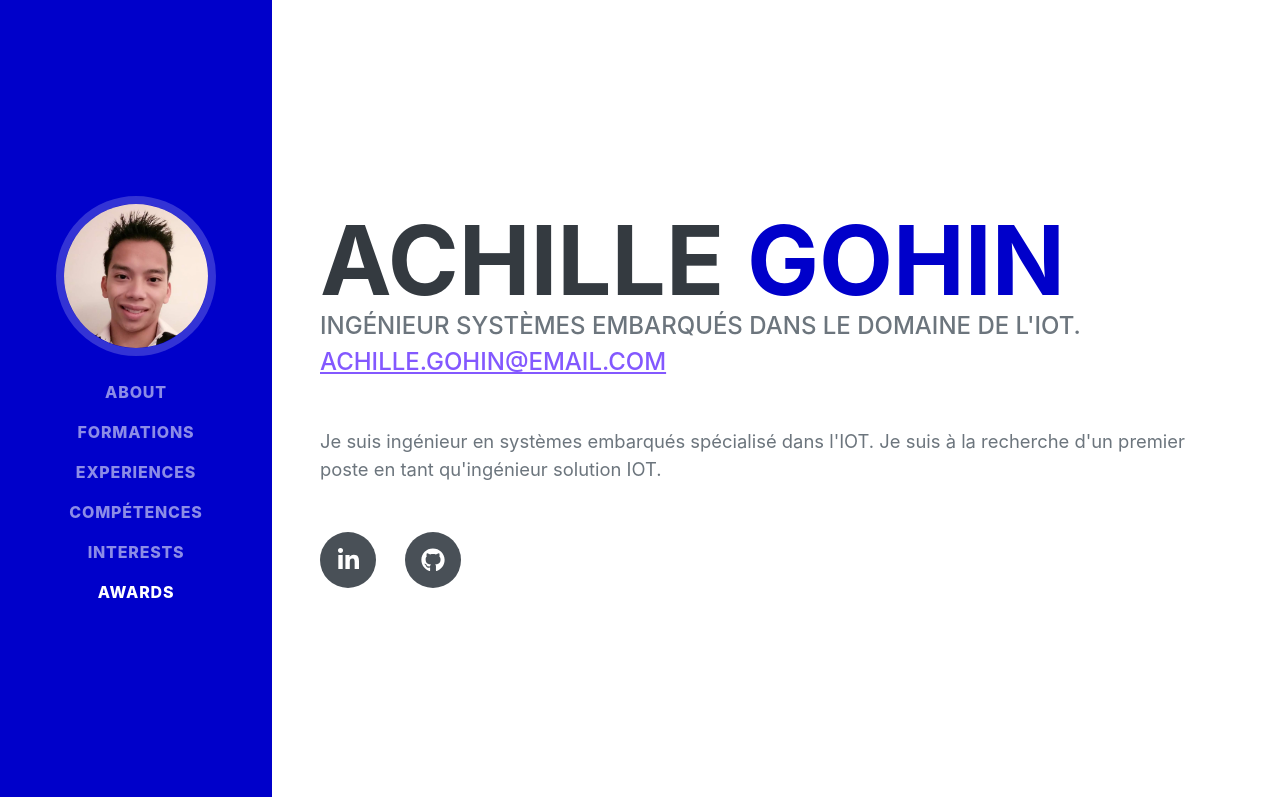
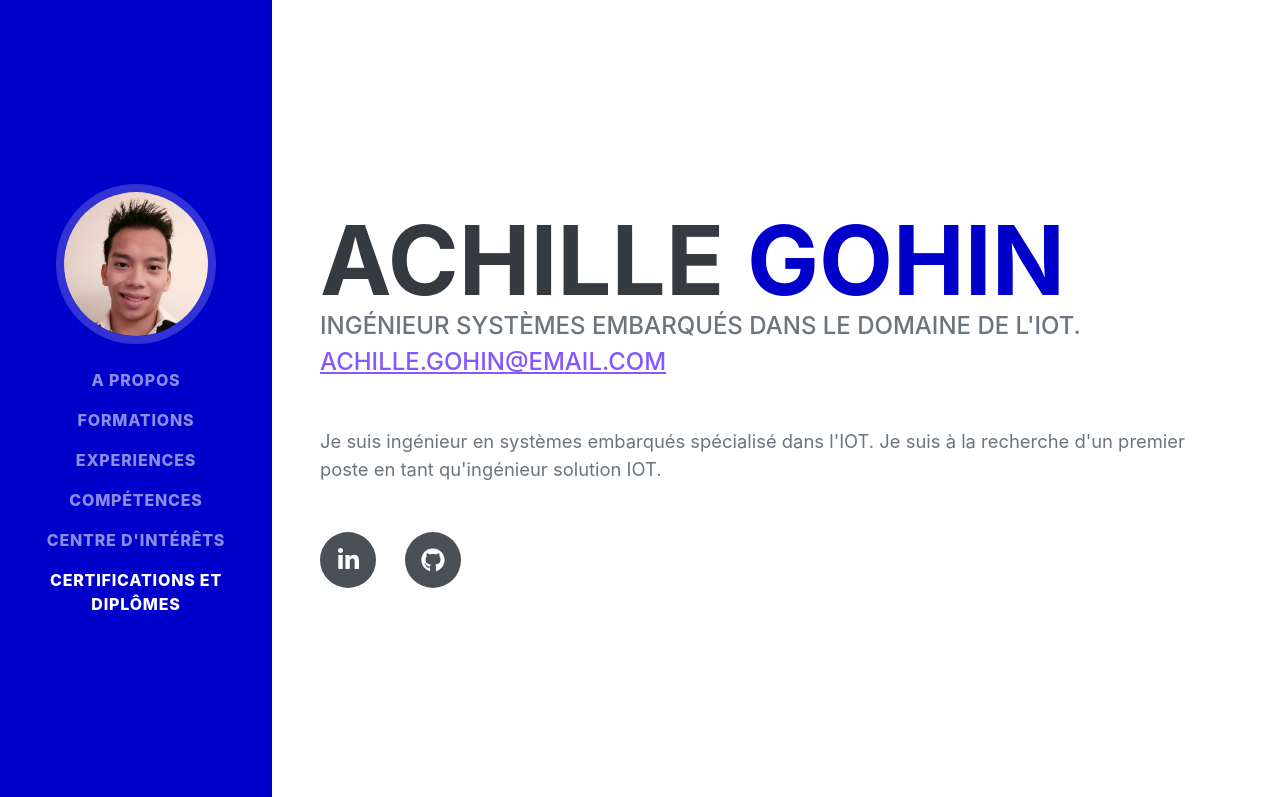
Before and after one commit to Achille-G/Achille.github.io, a plain HTML site: page index.html in a window 1280 px wide. Shown: the top 797 px of the page. Drawn offline with nearby package versions, Linux system fonts and the light colour scheme; a web font is replaced by a local one.

Commit message:
MAJ titre

```diff
--- a/index.html
+++ b/index.html
@@ -25,12 +25,12 @@
             <button class="navbar-toggler" type="button" data-bs-toggle="collapse" data-bs-target="#navbarResponsive" aria-controls="navbarResponsive" aria-expanded="false" aria-label="Toggle navigation"><span class="navbar-toggler-icon"></span></button>
             <div class="collapse navbar-collapse" id="navbarResponsive">
                 <ul class="navbar-nav">
-                    <li class="nav-item"><a class="nav-link js-scroll-trigger" href="#about">About</a></li>
+                    <li class="nav-item"><a class="nav-link js-scroll-trigger" href="#about">A propos</a></li>
                     <li class="nav-item"><a class="nav-link js-scroll-trigger" href="#education">Formations</a></li>
                     <li class="nav-item"><a class="nav-link js-scroll-trigger" href="#experience">Experiences</a></li>
                     <li class="nav-item"><a class="nav-link js-scroll-trigger" href="#skills">Compétences</a></li>
-                    <li class="nav-item"><a class="nav-link js-scroll-trigger" href="#interests">Interests</a></li>
-                    <li class="nav-item"><a class="nav-link js-scroll-trigger" href="#awards">Awards</a></li>
+                    <li class="nav-item"><a class="nav-link js-scroll-trigger" href="#interests">centre d'intérêts</a></li>
+                    <li class="nav-item"><a class="nav-link js-scroll-trigger" href="#awards">certifications et diplômes</a></li>
                 </ul>
             </div>
         </nav>
```
